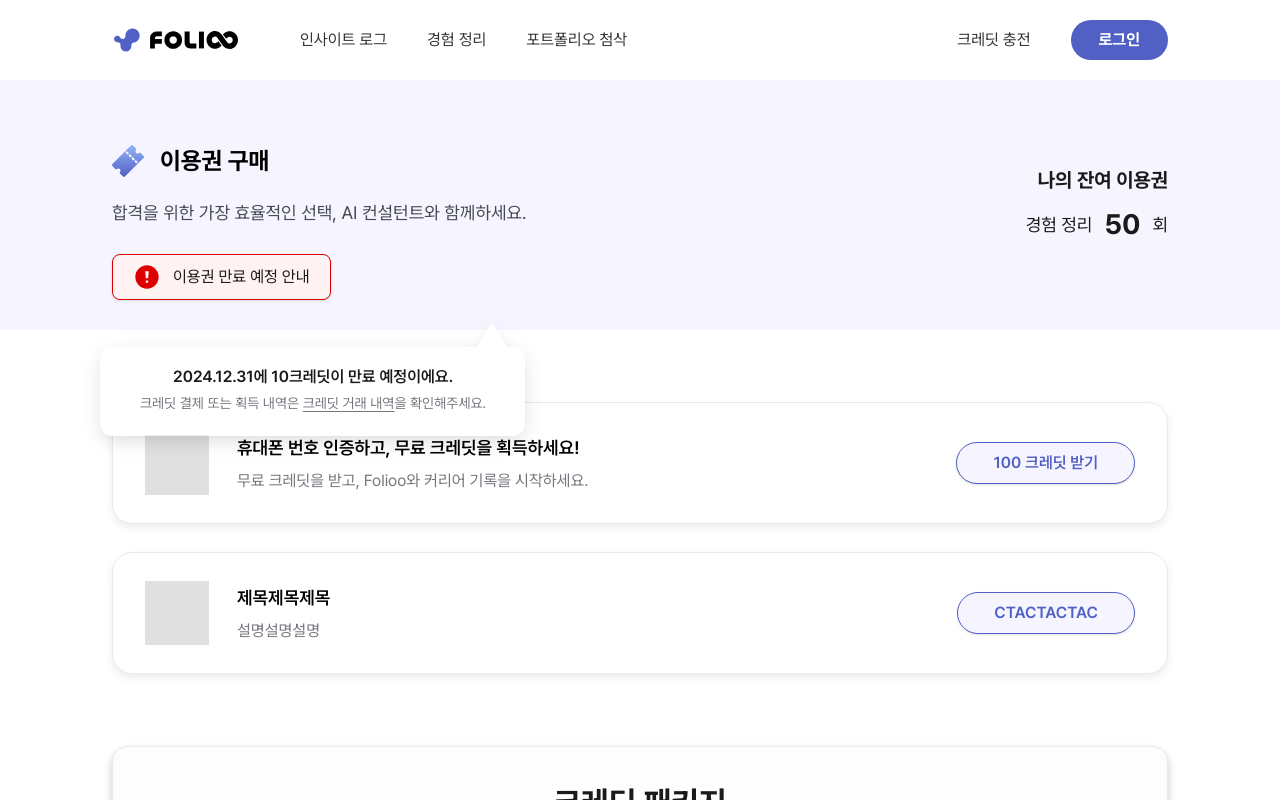
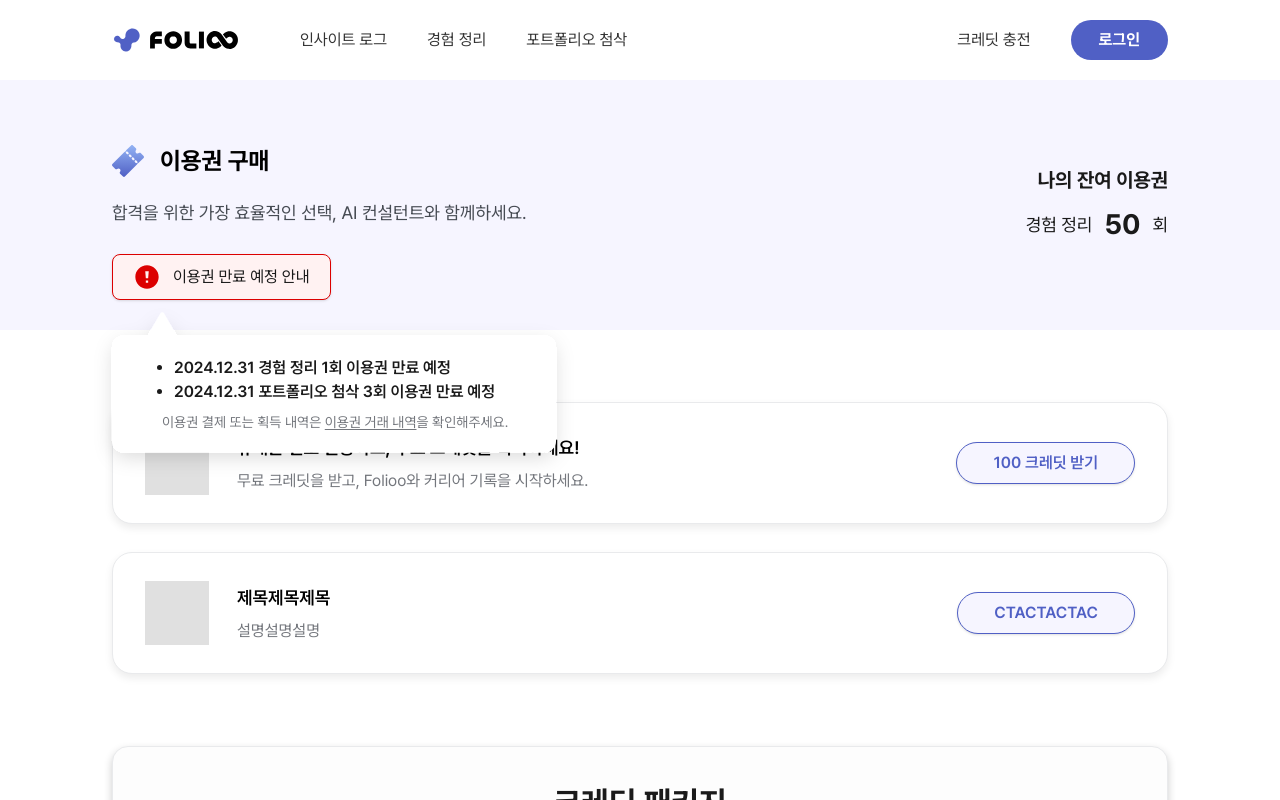
Before and after one commit to Teamie71/folioo-front, a Next.js app: page /topup in a window 1280 px wide. Both pictures are taken after a click on the button "이용권 만료 예정 안내". Shown: the top 800 px of the page. Built offline with nearby package versions, Linux system fonts and the light colour scheme.

Commit message:
✨ Feat: 이용권 만료 예정 안내 모달 구현

```diff
--- a/src/components/CreditExpireAlert.tsx
+++ b/src/components/CreditExpireAlert.tsx
@@ -81,30 +81,29 @@ export function CreditExpireAlert({
 
       {/* 말풍선 팝오버 */}
       {isOpen && (
-        <div className='absolute top-[calc(100%+0.75rem)] right-[-1rem] z-50 w-[28.7rem]'>
-          {/* SVG 말풍선 */}
-          <div className='relative h-[9.25rem] w-full'>
+        <div className='absolute left-[-1.125rem] z-50 w-[30rem]'>
+          <div className='relative h-[11.0625rem] w-full'>
             <svg
               xmlns='http://www.w3.org/2000/svg'
-              width='463'
-              height='148'
-              viewBox='0 0 463 148'
+              width='482'
+              height='177'
+              viewBox='0 0 482 177'
               fill='none'
               className='absolute inset-0 h-full w-full'
             >
-              <g filter='url(#filter0_d_3242_5331)'>
+              <g filter='url(#filter0_d_4539_3617)'>
                 <path
-                  d='M30 124C23.3726 124 18 118.627 18 112L18 47C18 40.3726 23.3726 35 30 35L398.087 35C398.121 34.9156 398.163 34.8323 398.211 34.75L410.768 13C411.537 11.6667 413.463 11.6667 414.232 13L426.789 34.75C426.837 34.8323 426.878 34.9156 426.913 35L433 35C439.627 35 445 40.3726 445 47L445 112C445 118.627 439.627 124 433 124L30 124Z'
+                  d='M30 153C23.3726 153 18 147.627 18 141L18 47C18 40.3726 23.3726 35 30 35L54.0869 35C54.1215 34.9156 54.1634 34.8323 54.2109 34.75L66.7676 13C67.5374 11.6667 69.4626 11.6667 70.2324 13L82.7891 34.75C82.8366 34.8323 82.8785 34.9156 82.9131 35L452 35C458.627 35 464 40.3726 464 47L464 141C464 147.627 458.627 153 452 153L30 153Z'
                   fill='white'
                 />
               </g>
               <defs>
                 <filter
-                  id='filter0_d_3242_5331'
+                  id='filter0_d_4539_3617'
                   x='0'
                   y='0'
-                  width='463'
-                  height='148'
+                  width='482'
+                  height='177'
                   filterUnits='userSpaceOnUse'
                   colorInterpolationFilters='sRGB'
                 >
@@ -119,7 +118,7 @@ export function CreditExpireAlert({
                     radius='2'
                     operator='erode'
                     in='SourceAlpha'
-                    result='effect1_dropShadow_3242_5331'
+                    result='effect1_dropShadow_4539_3617'
                   />
                   <feOffset dy='6' />
                   <feGaussianBlur stdDeviation='10' />
@@ -131,12 +130,12 @@ export function CreditExpireAlert({
                   <feBlend
                     mode='normal'
                     in2='BackgroundImageFix'
-                    result='effect1_dropShadow_3242_5331'
+                    result='effect1_dropShadow_4539_3617'
                   />
                   <feBlend
                     mode='normal'
                     in='SourceGraphic'
-                    in2='effect1_dropShadow_3242_5331'
+                    in2='effect1_dropShadow_4539_3617'
                     result='shape'
                   />
                 </filter>
@@ -144,25 +143,22 @@ export function CreditExpireAlert({
             </svg>
 
             {/* 내용 영역 */}
-            <div className='absolute inset-0 z-10 flex items-center justify-center px-[2.5rem] pt-[0.5rem]'>
-              <div className='flex flex-col gap-[0.25rem] text-center'>
-                <p className='text-[1rem] font-semibold text-[#1A1A1A]'>
-                  {expireDate}에 {expireCredits}크레딧이 만료 예정이에요.
-                </p>
-                <p className='text-[0.875rem] text-[#74777D]'>
-                  크레딧 결제 또는 획득 내역은{' '}
+            <div className='absolute inset-0 z-10 flex flex-col justify-center px-[2.5rem] pt-[0.25rem]'>
+              <ul className='list-disc pl-[2.5rem] pt-[0.5rem] text-[1rem] font-semibold text-[#1A1A1A]'>
+                <li>{expireDate} 경험 정리 1회 이용권 만료 예정</li>
+                <li>{expireDate} 포트폴리오 첨삭 3회 이용권 만료 예정</li>
+              </ul>
+              <p className='mt-[0.5rem] text-[0.875rem] pl-[1.75rem] text-[#74777D]'>
+                이용권 결제 또는 획득 내역은{' '}
                 <button
                   type='button'
-                    className='underline underline-offset-3 text-[#74777D] cursor-pointer'
-                    onClick={() => {
-                      router.push('/invoice');
-                    }}
+                  className='cursor-pointer underline underline-offset-2 text-[#74777D]'
+                  onClick={() => router.push('/invoice')}
                 >
-                    크레딧 거래 내역
+                  이용권 거래 내역
                 </button>
                 을 확인해주세요.
               </p>
-              </div>
             </div>
           </div>
         </div>
```
Lines whose indentation alone changed are shown as unchanged.
